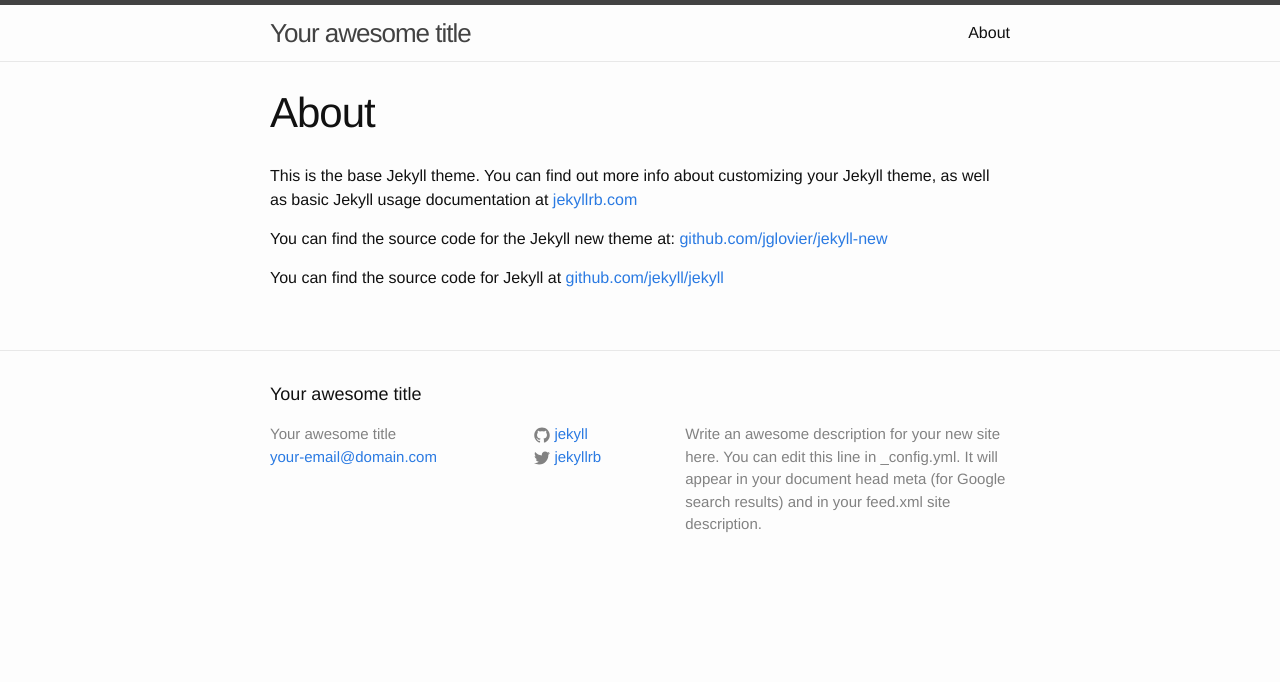
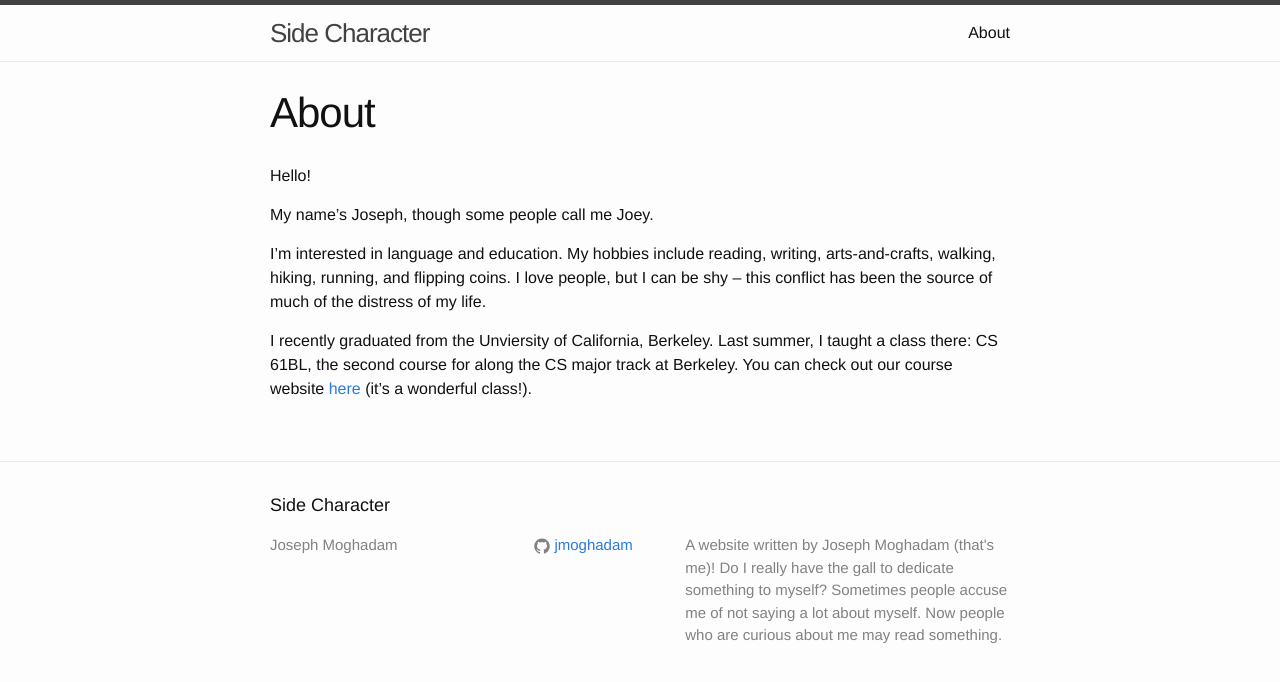
Before and after one commit to badzapcat/jmoghadam.github.io, a Jekyll site: the page built from about.md, in a window 1280 px wide. Shown: the top 682 px of the page. Built offline with Jekyll 4.4.1, drawn with Linux system fonts in a browser that asks for light colours.

Commit message:
added basic info, but no styling

```diff
--- a/_config.yml
+++ b/_config.yml
@@ -1,14 +1,13 @@
 # Site settings
-title: Your awesome title
-email: your-email@domain.com
+title: Side Character
 description: > # this means to ignore newlines until "baseurl:"
-  Write an awesome description for your new site here. You can edit this
-  line in _config.yml. It will appear in your document head meta (for
-  Google search results) and in your feed.xml site description.
+  A website written by Joseph Moghadam (that's me)!
+  Do I really have the gall to dedicate something to myself?
+  Sometimes people accuse me of not saying a lot about myself.
+  Now people who are curious about me may read something.
 baseurl: "" # the subpath of your site, e.g. /blog/
-url: "http://yourdomain.com" # the base hostname & protocol for your site
-twitter_username: jekyllrb
-github_username:  jekyll
+url: "http://jmoghadam.github.io" # the base hostname & protocol for your site
+github_username: jmoghadam
 
 # Build settings
 markdown: kramdown
--- a/_includes/footer.html
+++ b/_includes/footer.html
@@ -7,7 +7,7 @@
     <div class="footer-col-wrapper">
       <div class="footer-col  footer-col-1">
         <ul class="contact-list">
-          <li>{{ site.title }}</li>
+          <li>Joseph Moghadam</li>
           <li><a href="mailto:{{ site.email }}">{{ site.email }}</a></li>
         </ul>
       </div>
--- a/about.md
+++ b/about.md
@@ -4,8 +4,10 @@ title: About
 permalink: /about/
 ---
 
-This is the base Jekyll theme. You can find out more info about customizing your Jekyll theme, as well as basic Jekyll usage documentation at [jekyllrb.com](http://jekyllrb.com/)
+Hello!
 
-You can find the source code for the Jekyll new theme at: [github.com/jglovier/jekyll-new](https://github.com/jglovier/jekyll-new)
+My name's Joseph, though some people call me Joey.
 
-You can find the source code for Jekyll at [github.com/jekyll/jekyll](https://github.com/jekyll/jekyll)
+I'm interested in language and education. My hobbies include reading, writing, arts-and-crafts, walking, hiking, running, and flipping coins. I love people, but I can be shy -- this conflict has been the source of much of the distress of my life.
+
+I recently graduated from the Unviersity of California, Berkeley. Last summer, I taught a class there: CS 61BL, the second course for along the CS major track at Berkeley. You can check out our course website [here](http://cs61bl.github.io) (it's a wonderful class!).
```
Also changed, not shown: _posts/2015-09-04-hello-world.markdown (added, +14 -0 lines), _posts/2015-09-04-welcome-to-jekyll.markdown (deleted, +0 -25 lines).
